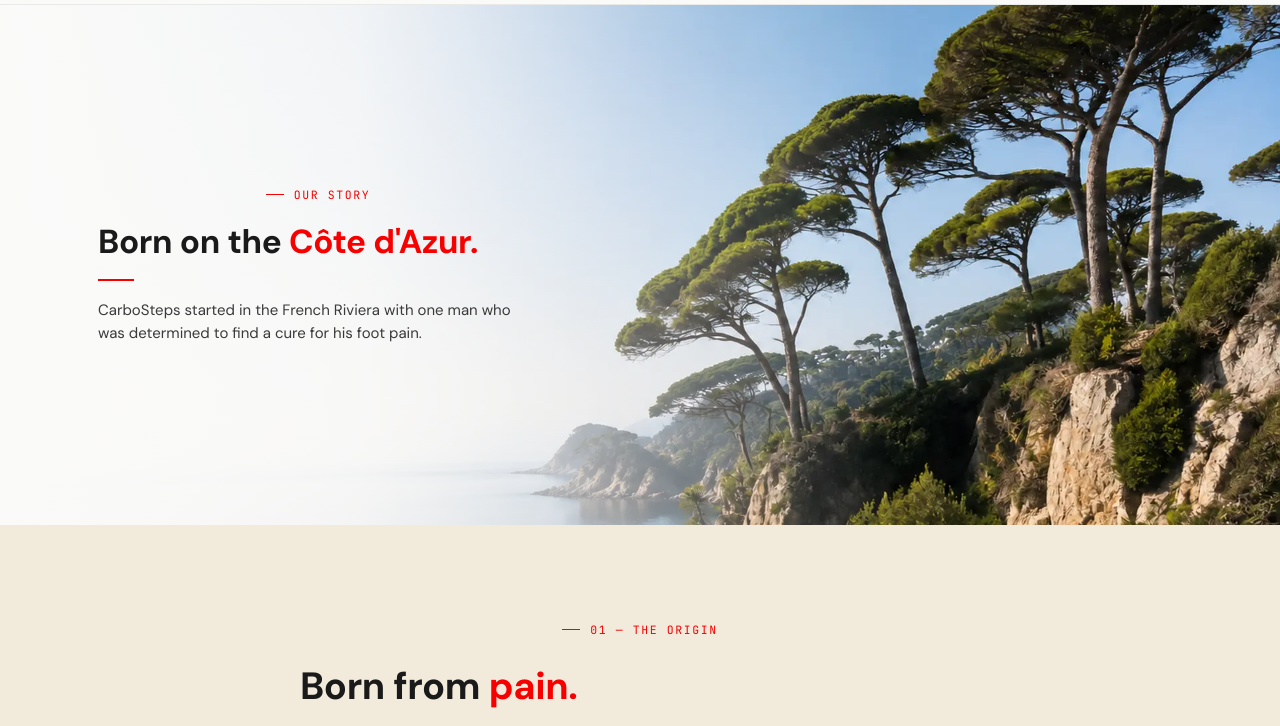
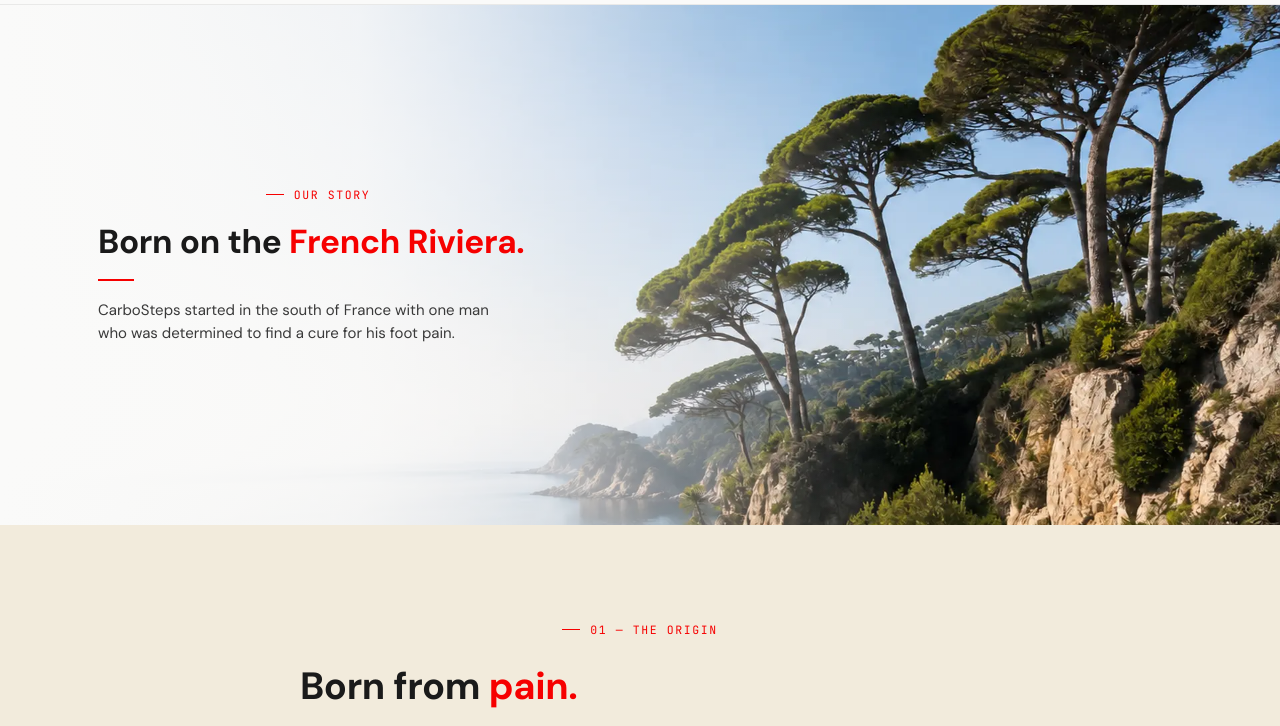
Before and after one commit to carbosteps/carbosteps, a plain HTML site: page about.html in a window 1280 px wide. Shown: the part 74-800 px from the top of the page. Drawn offline with Linux system fonts and the light colour scheme.

Commit message:
Add files via upload

```diff
--- a/about.html
+++ b/about.html
@@ -231,14 +231,14 @@
 <!-- HERO -->
 <section class="hero" id="top">
   <div class="hero-media">
-    <img src="assets/riviera.webp" alt="The Côte d'Azur coastline near Antibes, where CarboSteps began.">
+    <img src="assets/riviera.webp" alt="The French Riviera coastline near Antibes, where CarboSteps began.">
     <div class="hero-scrim"></div>
     <div class="hero-copy">
       <div class="hero-copy-inner reveal">
         <div class="kicker"><span class="dash"></span>Our story</div>
-        <h1>Born on the <span class="accent">Côte d&#39;Azur.</span></h1>
+        <h1>Born on the <span class="accent">French Riviera.</span></h1>
         <div class="hero-rule"></div>
-        <p class="hero-sub">CarboSteps started in the French Riviera with one man who was determined to find a cure for his foot pain.</p>
+        <p class="hero-sub">CarboSteps started in the south of France with one man who was determined to find a cure for his foot pain.</p>
       </div>
     </div>
   </div>
```
